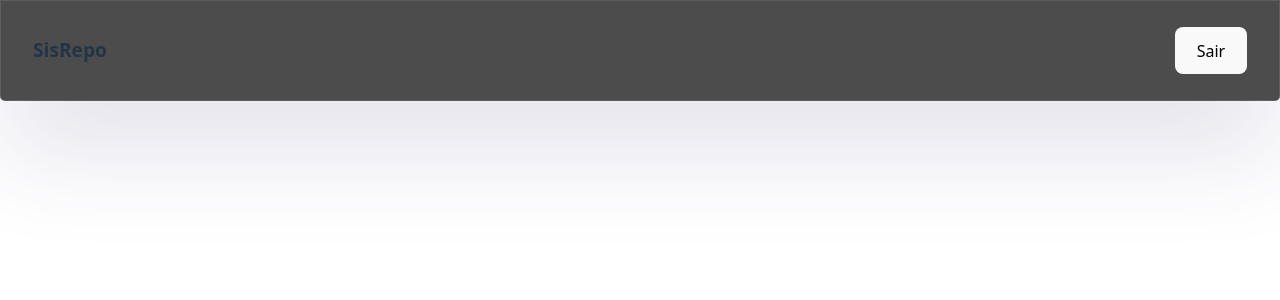
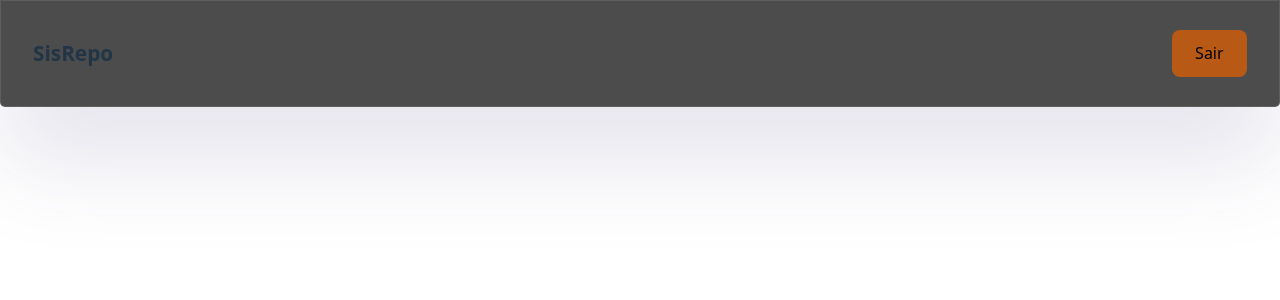
Before and after one commit to Jreng7/projects, a React (Vite) app in the folder gerenciamento_repositorios/frontend/: page / in a window 1280 px wide. Shown: the top 300 px of the page. Built offline with nearby package versions, Linux system fonts and the light colour scheme.

Commit message:
style MainPage "sair" pronto

```diff
--- a/gerenciamento_repositorios/frontend/src/pages/MainPage/index.jsx
+++ b/gerenciamento_repositorios/frontend/src/pages/MainPage/index.jsx
@@ -11,7 +11,7 @@ const MainPage = () => {
     <div className="header">
       <nav>
         <h3>SisRepo</h3>
-        <button>Sair</button>
+        <button id="btnMain">Sair</button>
       </nav>
     </div>
   )
--- a/gerenciamento_repositorios/frontend/src/pages/MainPage/style.css
+++ b/gerenciamento_repositorios/frontend/src/pages/MainPage/style.css
@@ -17,5 +17,17 @@ nav {
 }
 
 nav h3 {
-  font-size: 1.2rem;
+  font-size: 1.3rem;
 }
+
+#btnMain {
+  background-color: rgb(184, 89, 22);
+  padding: 0.7rem 1.4rem;
+  transition: 0.3s all;
+}
+
+#btnMain:hover {
+  background-color: burlywood;
+  border: none;
+  color: #4c4c4c;
+}
```
